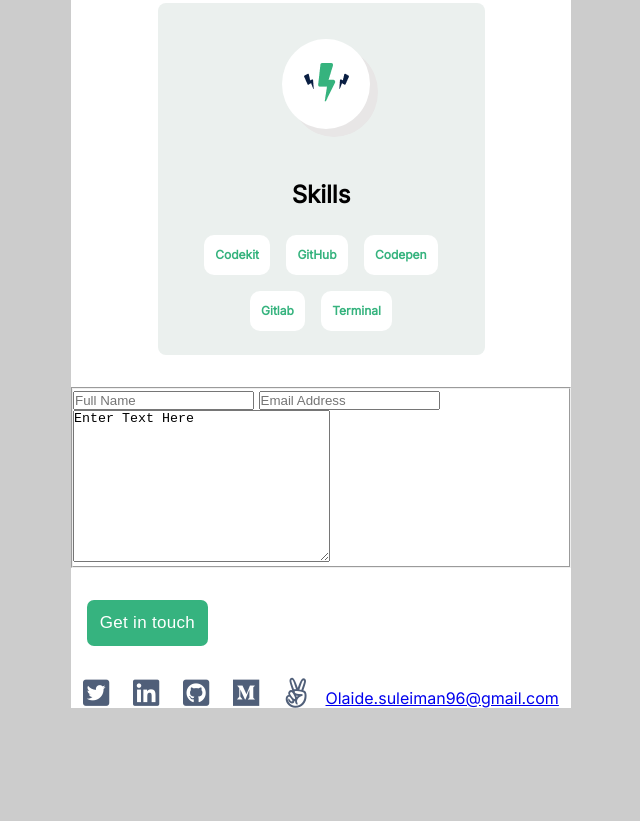
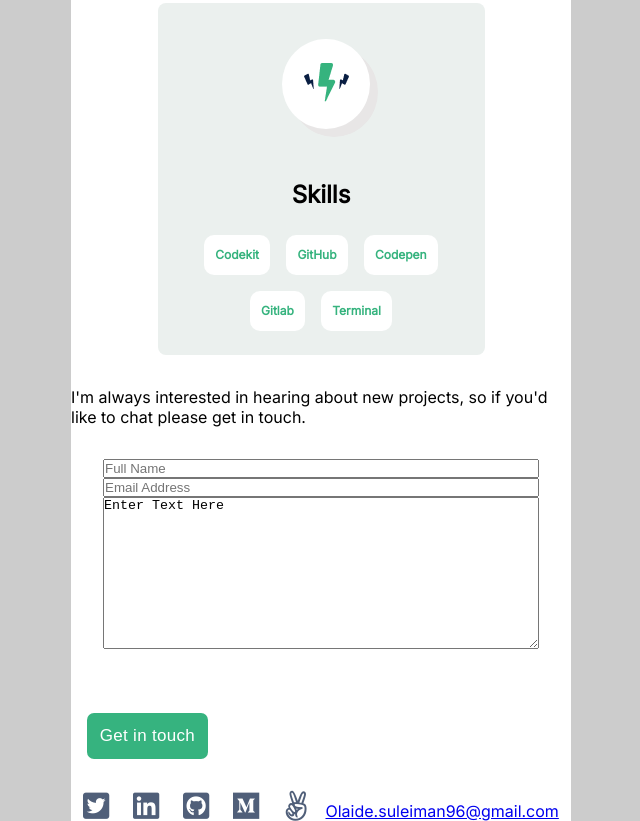
Before and after one commit to Ceemos96/Portfolio-setup-and-mobile-version-skeleton, a website: page index.html in a window 1280 px wide. Shown: the part 4608-5429 px from the top of the page, without its empty margins (319-959 px from the left). Before the commit the page ends 5316 px from the top, so only its background shows below. Drawn offline with Linux system fonts and the light colour scheme.

Commit message:
add a style to the fiedlset

```diff
--- a/index.html
+++ b/index.html
@@ -277,11 +277,12 @@
 
       <!-- contact section -->
       <section id="contact-section">
+        <p>I'm always interested in hearing about new projects, so if you'd like to chat please get in touch.</p>
       <form>
         <fieldset>
         <input type="text" id="name" placeholder="Full Name" required>
         <input type="email" id="email" placeholder="Email Address" required>
-        <textarea name="" id="" cols="30" rows="10">Enter Text Here</textarea>
+        <textarea name="" id="" cols="10" rows="10">Enter Text Here</textarea>
       </fieldset>
 
         <button id="resume-button" class="project-button"  type="submit" name="button">Get in touch</button>
@@ -341,7 +342,7 @@
         </ul>
       </div>
 
-      <a href="#"
+      <a id="contact-email" href="#"
       target="_blank"
       rel="noopener noreferrer">
       Olaide.suleiman96@gmail.com
--- a/styles.css
+++ b/styles.css
@@ -384,3 +384,11 @@
   flex-wrap: wrap;
   justify-content: center;
 }
+
+
+fieldset {
+  display: flex;
+  flex-direction: column;
+border: none;
+  padding: 2em;
+}
```
